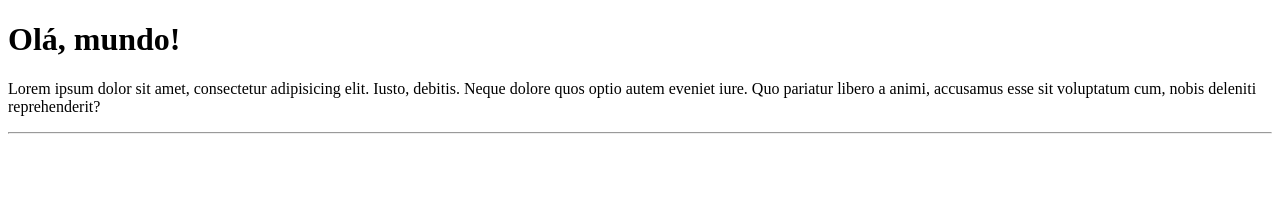
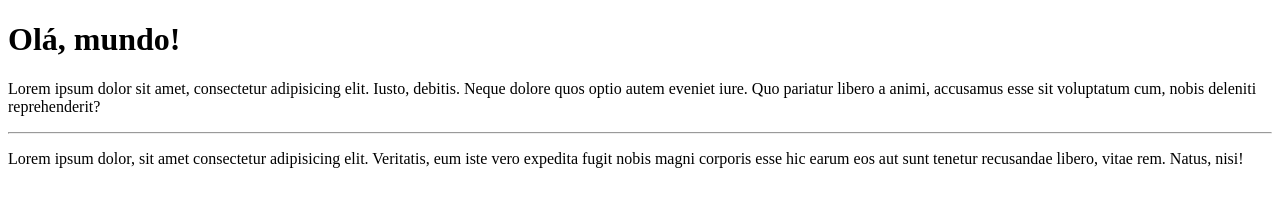
Before and after one commit to kauafernandesdorego-gif/ola_mundo, a plain HTML site: page site-exemplo/index.html in a window 1280 px wide. Drawn offline with Linux system fonts and the light colour scheme.

Commit message:
adicionei mais um parágrafo

```diff
--- a/site-exemplo/index.html
+++ b/site-exemplo/index.html
@@ -10,7 +10,7 @@
     <p>Lorem ipsum dolor sit amet, consectetur adipisicing elit. Iusto, debitis. Neque dolore quos optio autem eveniet iure. Quo pariatur libero a animi, accusamus esse sit voluptatum cum, nobis deleniti reprehenderit?</p>
     <hr>
 
-
+    <p>Lorem ipsum dolor, sit amet consectetur adipisicing elit. Veritatis, eum iste vero expedita fugit nobis magni corporis esse hic earum eos aut sunt tenetur recusandae libero, vitae rem. Natus, nisi!</p>
 
 </body>
 </html>
```
